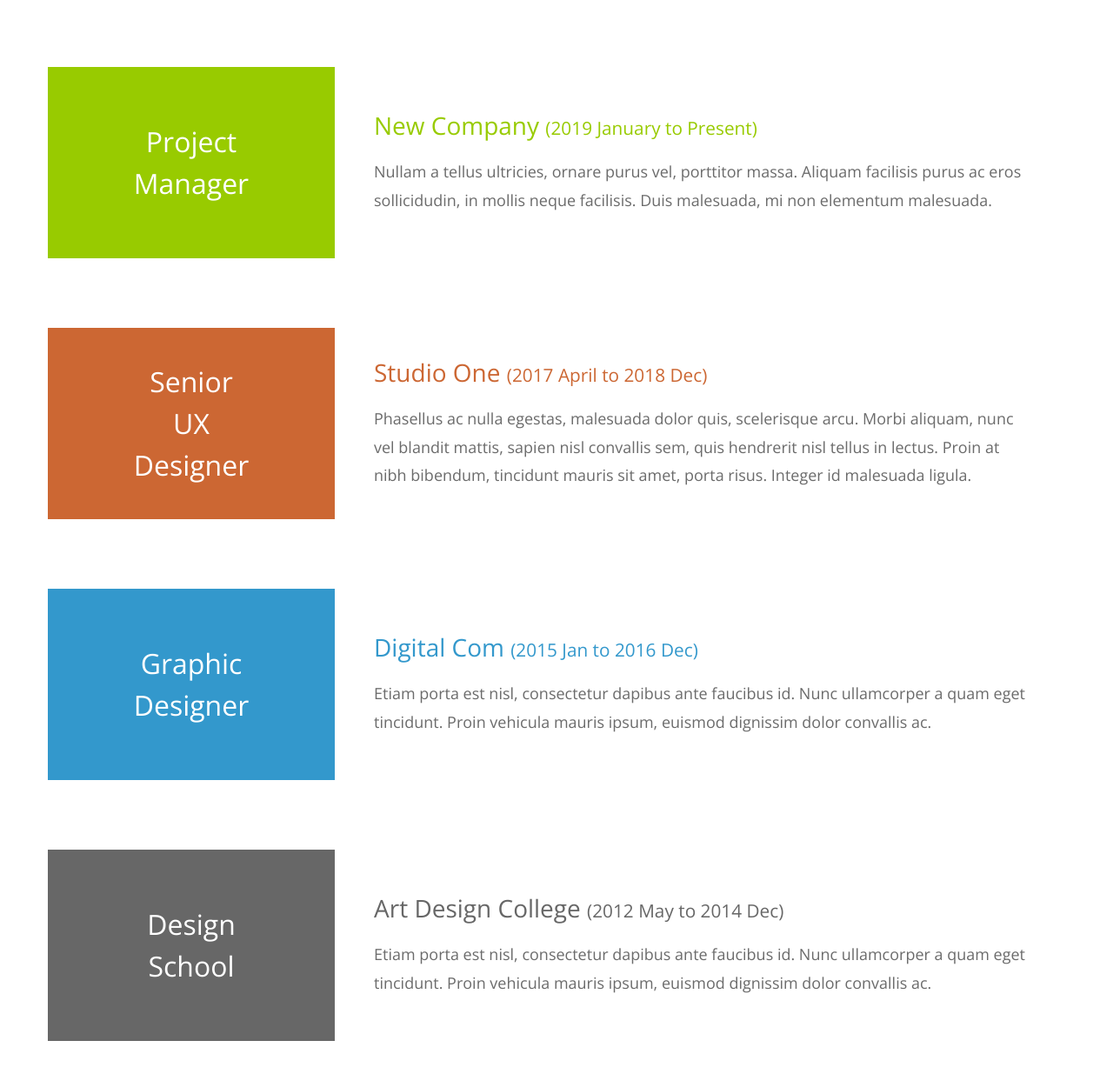
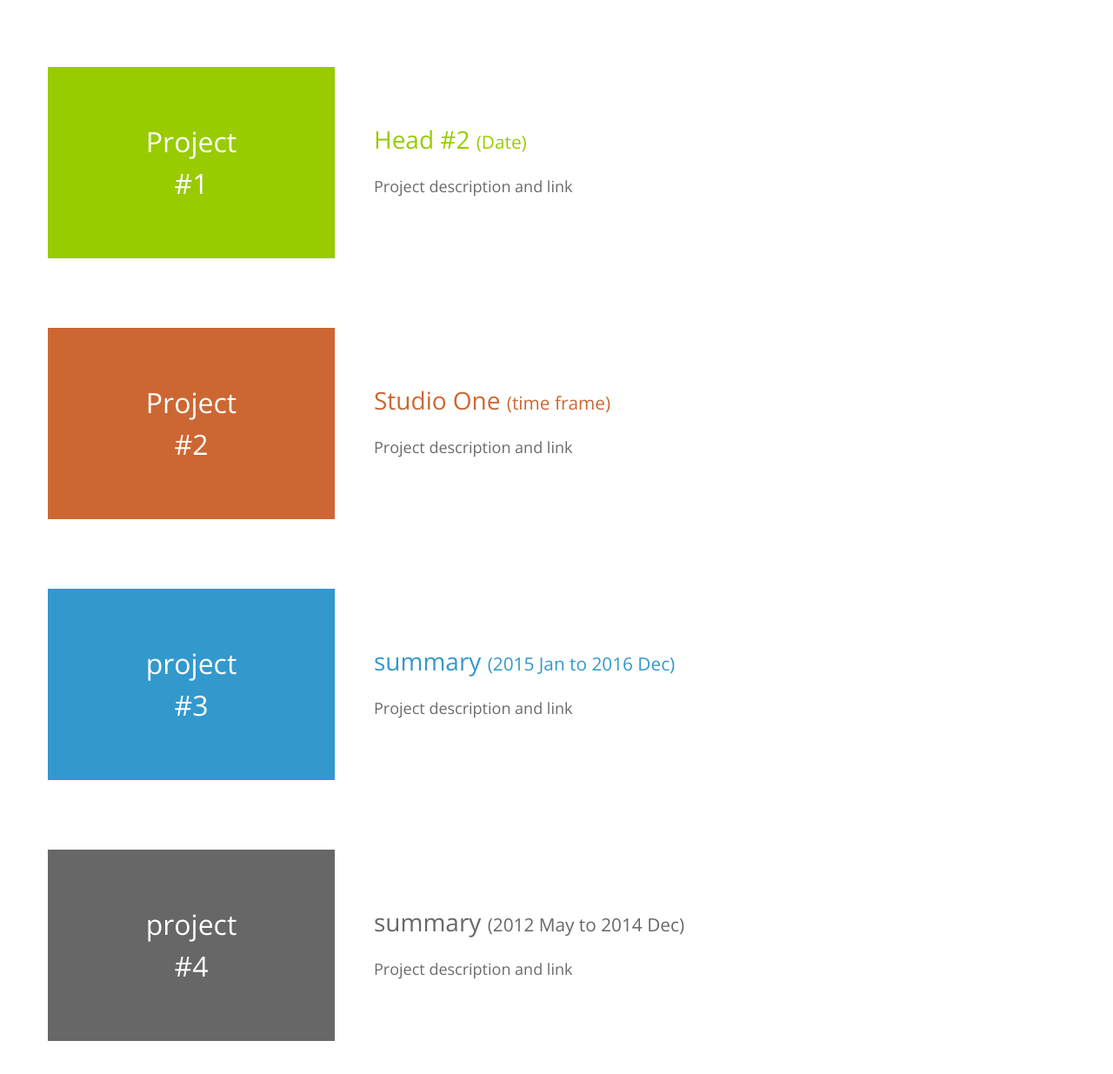
Before and after one commit to wang-xiaotian/wang-xiaotian.github.io, a plain HTML site: page index.html in a window 1280 px wide. Shown: the part 1103-2338 px from the top of the page at 87% size. Drawn offline with nearby package versions, Linux system fonts and the light colour scheme.

Commit message:
Update index.html

```diff
--- a/index.html
+++ b/index.html
@@ -68,72 +68,62 @@ https://templatemo.com/tm-530-mini-profile
           <div class="col-12">
             <div class="tm-portfolio-item">
               <div class="tm-portfolio-name text-white tm-bg-green">
-                Project Manager
+                Project #1
               </div>
               <div class="tm-portfolio-description">
                 <h3 class="tm-text-green">
-                  New Company
-                  <span class="tm-title-small">(2019 January to Present)</span>
+                  Head #2
+                  <span class="tm-title-small">(Date)</span>
                 </h3>
                 <p class="mb-0">
-                  Nullam a tellus ultricies, ornare purus vel, porttitor massa.
-                  Aliquam facilisis purus ac eros sollicidudin, in mollis neque
-                  facilisis. Duis malesuada, mi non elementum malesuada.
+                  Project description and link
                 </p>
               </div>
             </div>
 
             <div class="tm-portfolio-item">
               <div class="tm-portfolio-name text-white tm-bg-orange">
-                Senior UX Designer
+                Project #2
               </div>
               <div class="tm-portfolio-description">
                 <h3 class="tm-text-orange">
                   Studio One
-                  <span class="tm-title-small">(2017 April to 2018 Dec)</span>
+                  <span class="tm-title-small">(time frame)</span>
                 </h3>
                 <p class="mb-0">
-                  Phasellus ac nulla egestas, malesuada dolor quis, scelerisque
-                  arcu. Morbi aliquam, nunc vel blandit mattis, sapien nisl
-                  convallis sem, quis hendrerit nisl tellus in lectus. Proin at
-                  nibh bibendum, tincidunt mauris sit amet, porta risus. Integer
-                  id malesuada ligula.
+                  Project description and link
                 </p>
               </div>
             </div>
 
             <div class="tm-portfolio-item">
               <div class="tm-portfolio-name text-white tm-bg-blue">
-                Graphic Designer
+                project #3
               </div>
               <div class="tm-portfolio-description">
                 <h3 class="tm-text-blue">
-                  Digital Com
+                  summary
                   <span class="tm-title-small">(2015 Jan to 2016 Dec)</span>
                 </h3>
                 <p class="mb-0">
-                  Etiam porta est nisl, consectetur dapibus ante faucibus id.
-                  Nunc ullamcorper a quam eget tincidunt. Proin vehicula mauris
-                  ipsum, euismod dignissim dolor convallis ac.
+                  Project description and link
                 </p>
               </div>
             </div>
 
             <div class="tm-portfolio-item">
               <div class="tm-portfolio-name text-white tm-bg-dark-gray">
-                Design School
+                project #4
               </div>
               <div class="tm-portfolio-description">
                 <h3 class="tm-text-dark-gray">
-                  Art Design College
+                  summary
                   <span class="tm-title-small">
                     (2012 May to 2014 Dec)
                   </span>
                 </h3>
                 <p class="mb-0">
-                  Etiam porta est nisl, consectetur dapibus ante faucibus id.
-                  Nunc ullamcorper a quam eget tincidunt. Proin vehicula mauris
-                  ipsum, euismod dignissim dolor convallis ac.
+                  Project description and link
                 </p>
               </div>
             </div>
```
